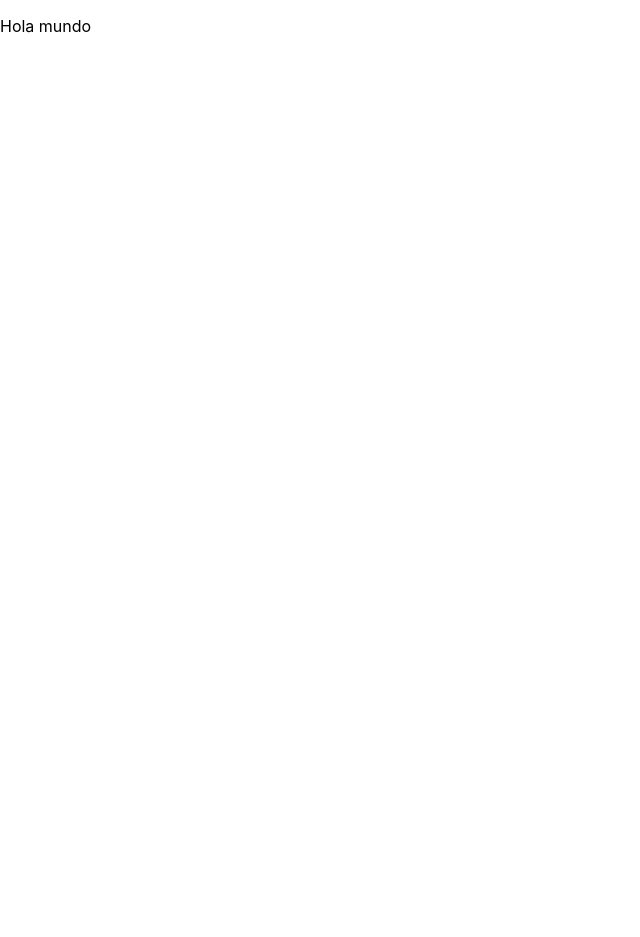
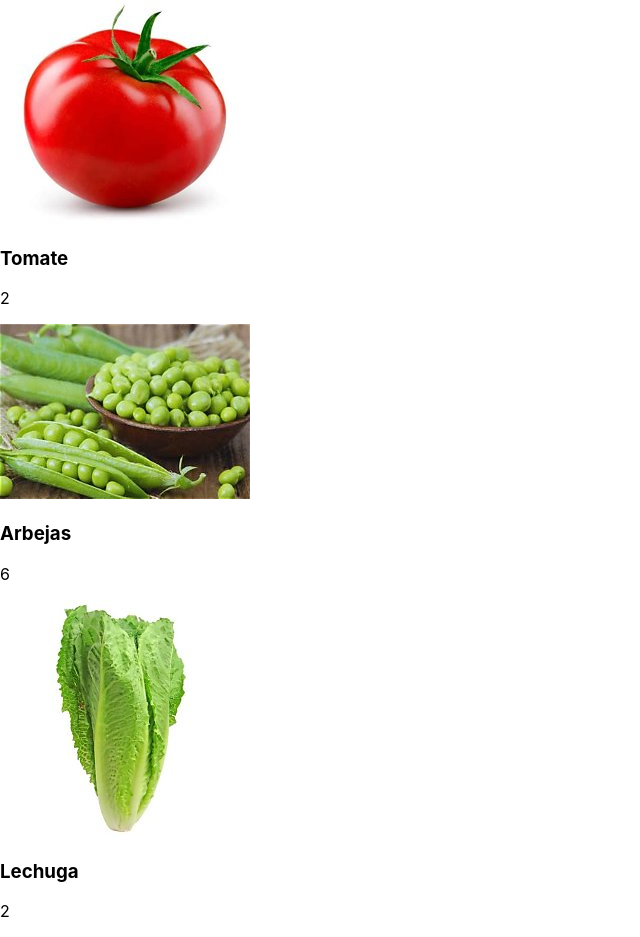
Before and after one commit to Alphonsus411/carrito_compras, a React (Create React App) app: page / in a window 1280 px wide. Shown: the whole page, without its empty margins (0-640 px from the left). Before the commit the page ends 800 px from the top, so only its background shows below. Built offline with nearby package versions, Linux system fonts and the light colour scheme.

Commit message:
Cambios en App.js, Producto.js y Productos.js para la gestión de los productos del carrito

```diff
--- a/src/App.js
+++ b/src/App.js
@@ -1,6 +1,5 @@
 import { Component } from 'react';
-import logo from './logo.svg';
-import './App.css';
+import Productos from './components/Productos.js'
 
 class App extends Component {
   state = {
@@ -13,7 +12,11 @@
   render() {
     return (
       <div>
-        <p>Hola mundo</p>
+        <Productos
+          agregarAlCarro={() => console.log("Por favor, espere...")}
+          productos={this.state.productos}
+        />
+
       </div>
     )
   }
--- /dev/null
+++ b/src/components/Producto.js
@@ -0,0 +1,16 @@
+import { Component } from "react";
+
+class Producto extends Component {
+    render() {
+        const { producto } = this.props
+        return (
+            <div>
+                <img alt={producto.name} src={producto.img} />
+                <h3>{producto.name}</h3>
+                <p>{producto.price}</p>
+            </div>
+        )
+    }
+}
+
+export default Producto
--- /dev/null
+++ b/src/components/Productos.js
@@ -0,0 +1,21 @@
+import { Component } from "react";
+import Producto from './Producto'
+
+class Productos extends Component {
+    render() {
+        const { productos, agregarAlCarro } = this.props
+
+        return (
+            <div>
+               {productos.map(producto =>
+                <Producto
+                    agregarAlCarro={agregarAlCarro}
+                    key={producto.name}
+                    producto={producto}
+                />)}
+            </div>
+        )
+    }
+}
+
+export default Productos
```
